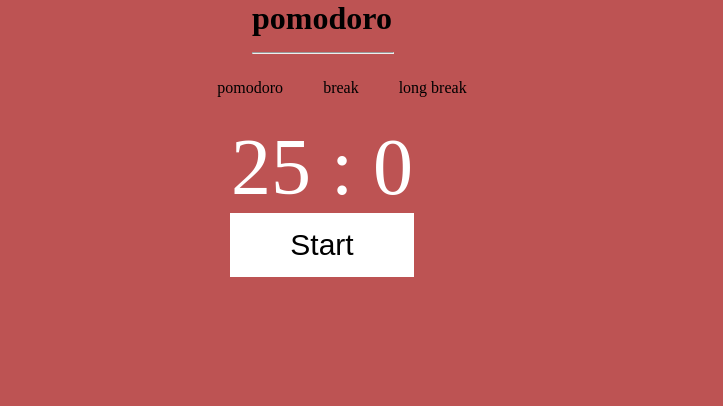
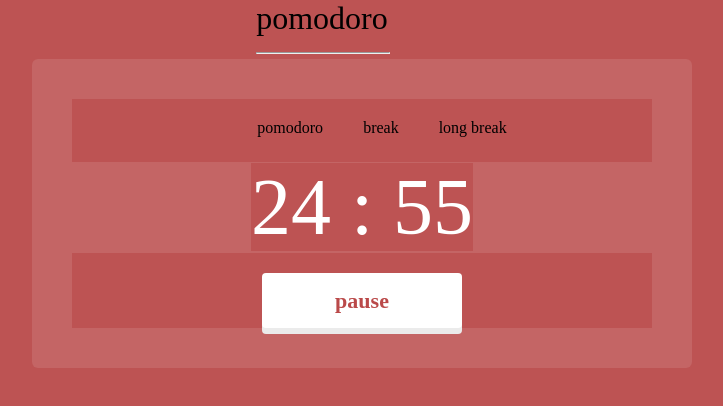
Before and after one commit to sadokacacha/pomodoro, a React (Vite) app: page / in a window 1280 px wide. Shown: the top 406 px of the page, without its empty margins (318-1041 px from the left). Built offline with nearby package versions, Linux system fonts and the light colour scheme.

Commit message:
update some code

```diff
--- a/src/App.css
+++ b/src/App.css
@@ -1,26 +1,26 @@
 * {
   margin: 0;
   padding: 0;
-  max-height : 100vh ;
+  max-height: 100vh;
   background: #bd5353;
-
+  font-weight: 300;
+  -webkit-tap-highlight-color: transparent;
 }
 
 .top_bar {
-  padding-bottom:5px ;
+  padding-bottom: 5px;
 }
 h1 {
-    padding-bottom:15px ;
-
+  padding-bottom: 15px;
 }
 hr {
- background: #c44040 ;
+  background: #c44040;
   width: 100%;
 }
 
 
-.top_bar top_line {
-  color: black;
+.pomo_container {
+  width: 580px;
 }
 
 .pomodoro_app {
@@ -32,7 +32,11 @@ hr {
 }
 
 .pomo_Count {
- background-color: rgb(0,0,0);
+  background-color: rgba(255, 255, 255, 0.1);
+  padding: 40px 40px 40px;
+  border-radius: 6px;
+  margin-bottom: 20px;
+  width: 100%;
 
 }
 
@@ -41,11 +45,13 @@ hr {
 }
 
 ul {
-  display: flex;
   list-style-type: none;
+  display: inline-flex;
+  -webkit-box-pack: center;
   justify-content: center;
-  margin: 0;
-  padding: 0;
+  -webkit-box-align: center;
+  align-items: center;
+
 }
 
 li {
@@ -58,10 +64,29 @@ li {
   color: white;
 }
 
+
+.btn {
+    position: relative;
+    display: inline-block;
+    width: 100%;
+
+}
+
+
+
 button {
+ cursor: pointer;
     border: none;
-  padding: 15px 60px 15px 60px ;
+    margin: 20px 0px 0px;
+    padding: 0px 12px;
+    border-radius: 4px;
+    box-shadow: rgb(235, 235, 235) 0px 6px 0px;
+    font-family: ArialRounded;
+    font-size: 22px;
+    height: 55px;
+    color: rgb(186, 73, 73);
+    font-weight: bold;
+    width: 200px;
     background-color: white;
-  font-size: 30px;
-  cursor: pointer;
+    transition: color 0.5s ease-in-out 0s;
 }
--- a/src/App.jsx
+++ b/src/App.jsx
@@ -1,29 +1,28 @@
-import { useEffect } from 'react';
+import { useState, useEffect, useRef } from 'react';
 import './App.css';
-import { useState } from 'react';
 
 function App() {
-  const [seconds, setSeconds] = useState(0);
-  const [minute, setMinutes] = useState(25);
+  const [seconds, setSeconds] = useState(60);
+  const [minute, setMinutes] = useState(24);
+  const [pause, setPause] = useState(false);
 
-  let [timerActive, setTimerActive] = useState(false);
+  let intervalRef = useRef();
 
+  const decreaseSeconds = () => setSeconds((prev) => prev - 1);
   useEffect(() => {
-    let interval;
-    if (timerActive == true) {
-      interval = setInterval(() => {
-        setSeconds((prevCounter) => {
-          if (prevCounter === 0) {
-            setMinutes((prevCounter2) => prevCounter2 - 1);
-            return 0;
-          }
-          return prevCounter - 1;
-        });
-        return 0;
-      });
+    intervalRef.current = setInterval(decreaseSeconds, 1000);
+
+    return () => clearInterval(intervalRef.current);
+  }, []);
+
+  const handleClick = () => {
+    if (!pause) {
+      clearInterval(intervalRef.current);
+    } else {
+      intervalRef.current = setInterval(decreaseSeconds, 1000);
     }
-    return () => clearInterval(interval);
-  }, [timerActive]);
+    setPause((prev) => !prev);
+  };
 
   return (
     <div className="pomodoro_app">
@@ -31,8 +30,9 @@ function App() {
         <h1> pomodoro </h1>
         <hr />
       </div>
+<div className="pomo_container">
 
-      <div className="pomo_Count">
+   <div className="pomo_Count">
         <div className="pomodoro_type">
           <ul>
             <li> pomodoro </li>
@@ -41,21 +41,17 @@ function App() {
           </ul>
         </div>
 
-        <div className="timer_countdown">
+        <span className="timer_countdown">
           {' '}
           {minute} : {seconds}{' '}
-        </div>
+        </span>
 
-        <div>
-          <button
-            onClick={() => {
-              setTimerActive(true);
-            }}
-          >
-            Start
-          </button>
+        <div className='btn'>
+          <button onClick={handleClick}>{pause ? 'start' : 'pause'}</button>
         </div>
       </div>
+</div>
+
     </div>
   );
 }
```
Lines whose indentation alone changed are shown as unchanged.
